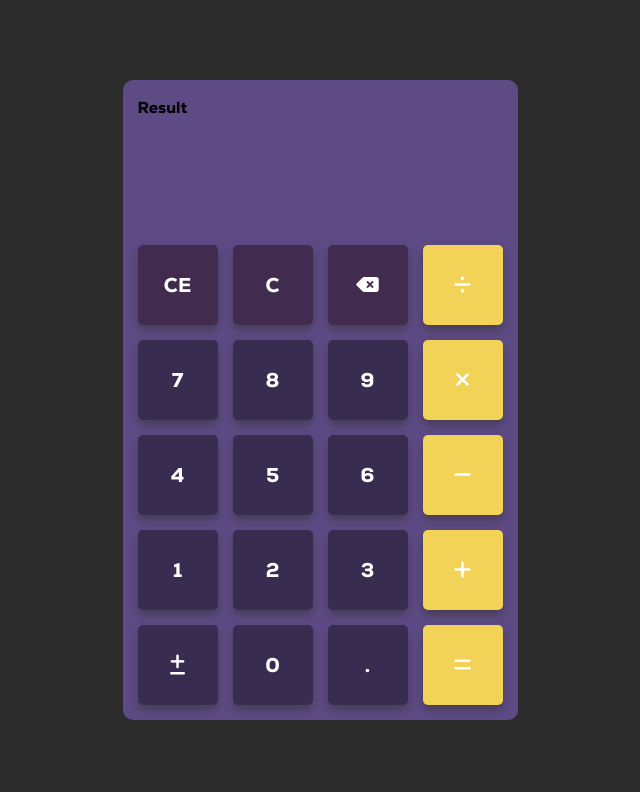
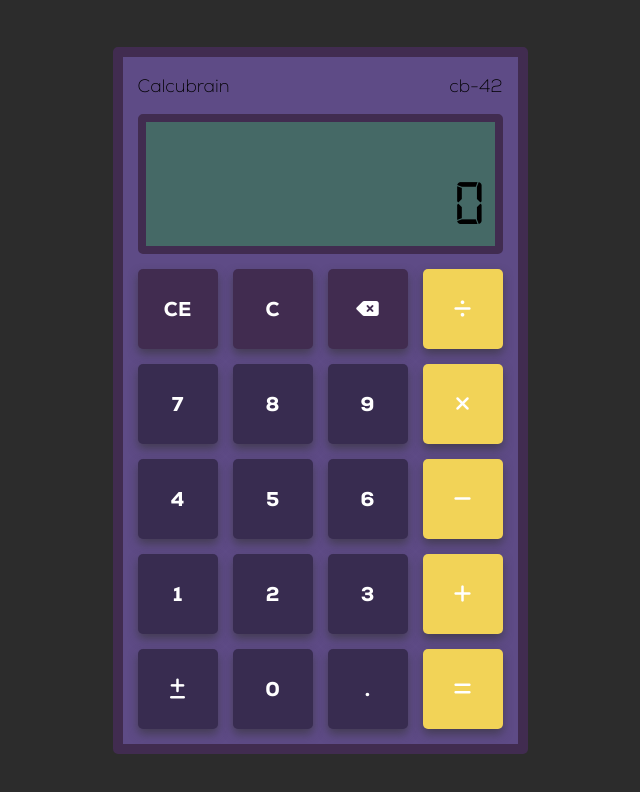
Before and after one commit to timurlog/calculator, a plain HTML site: page index.html in a window 1280 px wide. Shown: the whole page, without its empty margins (320-960 px from the left). Drawn offline with Linux system fonts and the light colour scheme.

Commit message:
modified index.html _section.sass calc => screen display finished

```diff
--- a/index.html
+++ b/index.html
@@ -18,9 +18,16 @@
         <section class='calculator'>
             <div class="calculator-content">
                 <div class="calc-body">
+                    <div class="calc-name">
+                        <div>
+                            <p>Calcubrain</p>
+                            <p>cb-42</p>
+                        </div>
+                    </div>
                     <div class="calc-screen">
                         <div>
-                            <p>Result</p>
+                            <p class="screen-calc" id="allCalc"></p>
+                            <p class="screen-calc" id="actulyNbr">0</p>
                         </div>
                     </div>
                     <div class="calc-buttons">
--- a/src/sass/modules/_section-1.sass
+++ b/src/sass/modules/_section-1.sass
@@ -14,12 +14,36 @@
             width: fit-content
             display: flex
             flex-direction: column
-            // border: #5E4B86 5px solid
+            border: #412C50 10px solid
+            border-radius: 5px
             background: #5E4B86
-            border-radius: 10px
+            overflow: hidden
+            .calc-name
+                div
+                    display: flex
+                    justify-content: space-between
+                    font-family: "nexaExtraLight"
+                    font-size: 18px
             .calc-screen
-                height: 150px
+                height: 140px
                 width: 100%
+                background-color: #456966
+                border: #412C50 solid 8px
+                border-radius: 5px
+                margin: 15px 0
+                div
+                    padding: 10px
+                    height: 100%
+                    display: flex
+                    flex-direction: column
+                    justify-content: space-between
+                    align-items: flex-end
+                    .screen-calc
+                        font-family: "digital7"
+                    #allCalc
+                        font-size: 26px
+                    #actulyNbr
+                        font-size: 64px
             .calc-buttons
                 height: 75%
                 width: 100%
```
Also changed, not shown: public/style/app.css, 1 other file.
